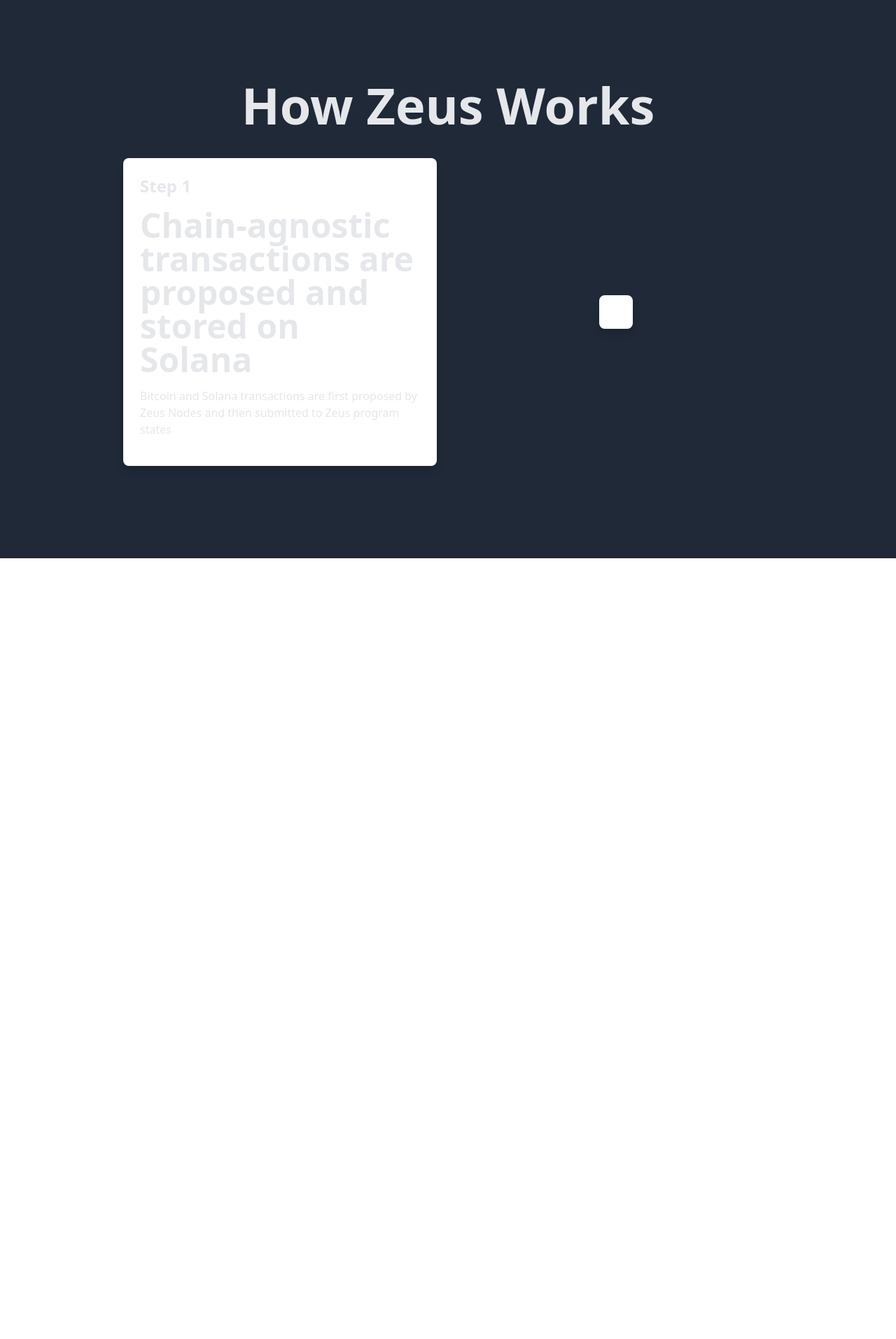
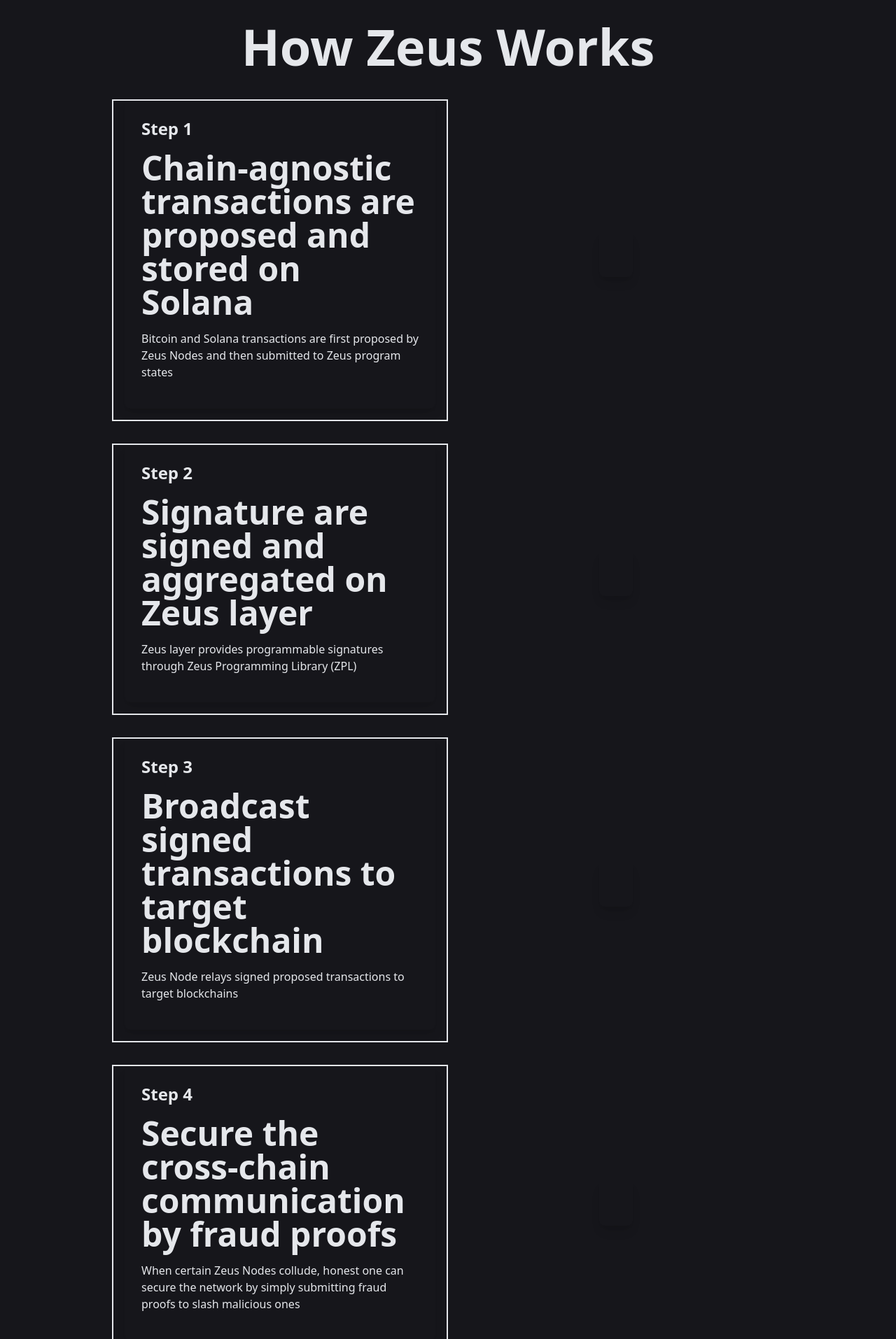
Before and after one commit to waqasraza123/zeusnetwork.xyz, a React (Create React App) app: page / in a window 1280 px wide. Shown: the part 866-2780 px from the top of the page at 70% size. Before the commit the page ends 1664 px from the top, so only its background shows below. Built offline with nearby package versions, Linux system fonts and the light colour scheme.

Commit message:
styled how it works section

```diff
--- a/src/components/HowZeusWorks.jsx
+++ b/src/components/HowZeusWorks.jsx
@@ -1,8 +1,11 @@
 import React, { useState, useEffect } from 'react';
 import { motion } from 'framer-motion';
 import { useInView } from "react-intersection-observer";
+import StepContent from './StepContent';
+import '../assets/css/howZeusWorks.css';
 
 function HowZeusWorks() {
+
     const HowZeusWorksTitle = "How Zeus Works";
     const [typedTitle, setTypedTitle] = useState('');
     const [ref, inView] = useInView({ triggerOnce: true });
@@ -21,7 +24,8 @@
     }, []);
 
     return (
-        <div className="flex flex-col items-center justify-center h-screen bg-gray-800">
+        <div className='bg-darkBlack text-primary py-8'>
+            <div className="flex flex-col items-center justify-center">
                 <div ref={ref}>
                     <motion.h1
                         initial={{ opacity: 0, y: 20 }}
@@ -33,20 +37,87 @@
                     </motion.h1>
                 </div>
                 <div className="flex flex-col md:flex-row w-full md:w-3/4">
-                <div className="w-full md:w-1/2 flex items-center justify-center">
-                    <div className="bg-white p-6 rounded-lg shadow-lg mx-4 mb-4">
-                        <h2 className="text-primary text-2xl font-bold mb-4">Step 1</h2>
-                        <p className="text-primary text-5xl font-bold mb-4">Chain-agnostic transactions are proposed and stored on Solana</p>
-                        <p className="text-primary text-md mb-4">Bitcoin and Solana transactions are first proposed by Zeus Nodes and then submitted to Zeus program states</p>
+
+                    <div className="w-full md:w-1/2 flex items-center justify-center border-2 border-primary">
+                        <div className="p-6 rounded-lg shadow-lg mx-4 mb-4">
+                        <StepContent
+                            title="Step 1"
+                            tagline="Chain-agnostic transactions are proposed and stored on Solana"
+                            description="Bitcoin and Solana transactions are first proposed by Zeus Nodes and then submitted to Zeus program states"
+                        />
                         </div>
                     </div>
                     <div className="w-full md:w-1/2 flex items-center justify-center">
-                    <div className="bg-white p-6 rounded-lg shadow-lg mx-4 mb-4">
-                        {/* Content for the second div of the first row */}
+                        <div className="p-6 rounded-lg shadow-lg mx-4 mb-4">
+                            <StepContent />
                         </div>
                     </div>
                 </div>
-            {/* Add more rows here */}
+            </div>
+
+            <div className="flex flex-col items-center justify-center mt-8">
+
+                {/* 2nd row */}
+                <div className="flex flex-col md:flex-row w-full md:w-3/4">
+                    <div className="w-full md:w-1/2 flex items-center justify-center border-2 border-primary">
+                        <div className="p-6 rounded-lg shadow-lg mx-4 mb-4">
+                        <StepContent
+                            title="Step 2"
+                            tagline="Signature are signed and aggregated on Zeus layer"
+                            description="Zeus layer provides programmable signatures through Zeus Programming Library (ZPL)"
+                        />
+                        </div>
+                    </div>
+                    <div className="w-full md:w-1/2 flex items-center justify-center">
+                        <div className="p-6 rounded-lg shadow-lg mx-4 mb-4">
+                            <StepContent />
+                        </div>
+                    </div>
+                </div>
+            </div>
+
+            <div className="flex flex-col items-center justify-center mt-8">
+
+                {/* 3rd row */}
+                <div className="flex flex-col md:flex-row w-full md:w-3/4">
+                    <div className="w-full md:w-1/2 flex items-center justify-center border-2 border-primary">
+                        <div className="p-6 rounded-lg shadow-lg mx-4 mb-4">
+                        <StepContent
+                            title="Step 3"
+                            tagline="Broadcast signed transactions to target blockchain"
+                            description="Zeus Node relays signed proposed transactions to target blockchains"
+                        />
+                        </div>
+                    </div>
+                    <div className="w-full md:w-1/2 flex items-center justify-center">
+                        <div className="p-6 rounded-lg shadow-lg mx-4 mb-4">
+                            <StepContent />
+                        </div>
+                    </div>
+                </div>
+            </div>
+
+            <div className="flex flex-col items-center justify-center mt-8">
+
+                {/* 4th row */}
+                <div className="flex flex-col md:flex-row w-full md:w-3/4">
+                    <div className="w-full md:w-1/2 flex items-center justify-center border-2 border-primary">
+                        <div className="p-6 rounded-lg shadow-lg mx-4 mb-4">
+                        <StepContent
+                            title="Step 4"
+                            tagline="Secure the cross-chain communication by fraud proofs"
+                            description="When certain Zeus Nodes collude, honest one can secure the network by simply submitting fraud proofs to slash malicious ones"
+                        />
+                        </div>
+                    </div>
+                    <div className="w-full md:w-1/2 flex items-center justify-center">
+                        <div className="p-6 rounded-lg shadow-lg mx-4 mb-4">
+                            <StepContent />
+                        </div>
+                    </div>
+                </div>
+
+            </div>
         </div>
     );
 }
--- /dev/null
+++ b/src/components/StepContent.jsx
@@ -0,0 +1,13 @@
+import React from 'react';
+
+function StepContent({title, tagline, description}) {
+    return (
+        <>
+            <h2 className="text-primary text-2xl font-bold mb-4">{title}</h2>
+            <p className="text-primary text-5xl font-bold mb-4">{tagline}</p>
+            <p className="text-primary text-md mb-4">{description}</p>
+        </>
+    );
+}
+
+export default StepContent;
--- a/tailwind.config.js
+++ b/tailwind.config.js
@@ -5,6 +5,8 @@
     extend: {
       colors: {
         primary: '#e5e7eb',
+        dark: '#222831',
+        darkBlack: 'rgb(22 22 27)'
       }
     },
   },
```
Also changed, not shown: src/assets/css/howZeusWorks.css (added). Lines whose indentation alone changed are shown as unchanged.
